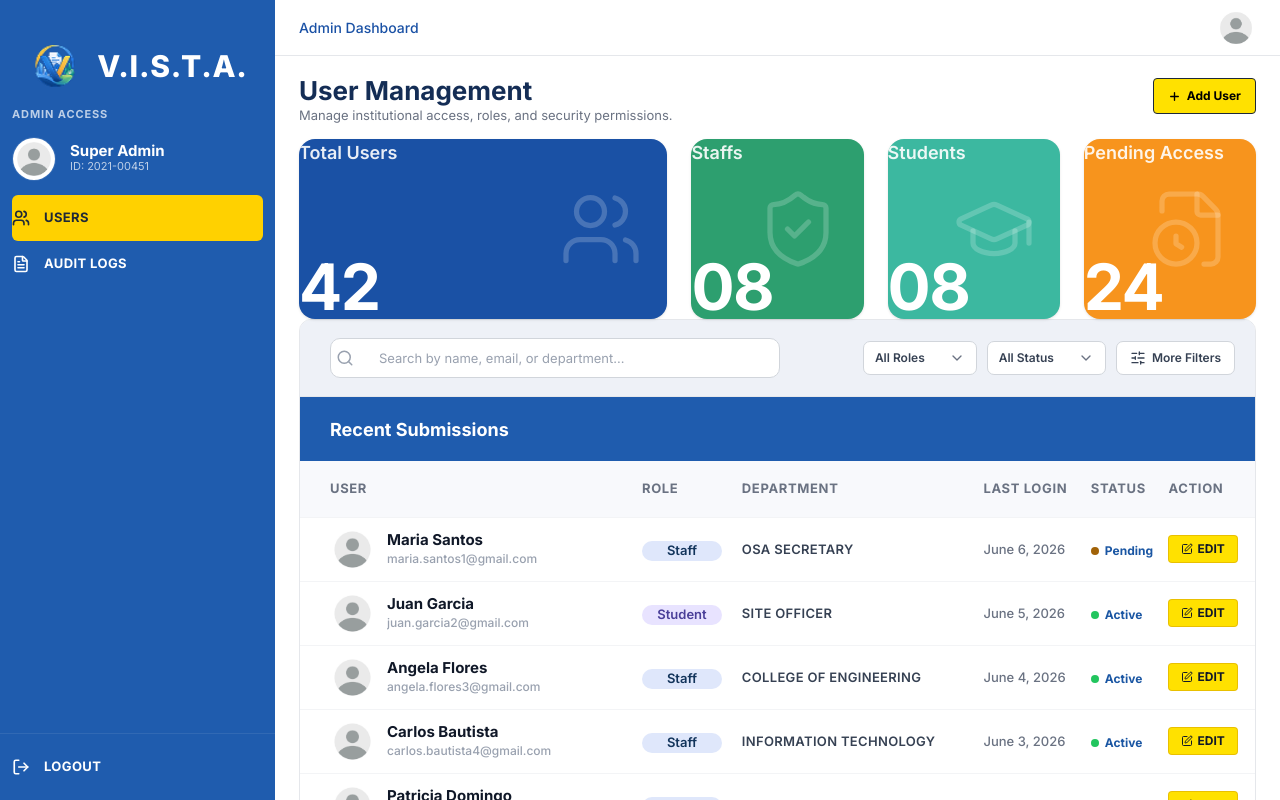
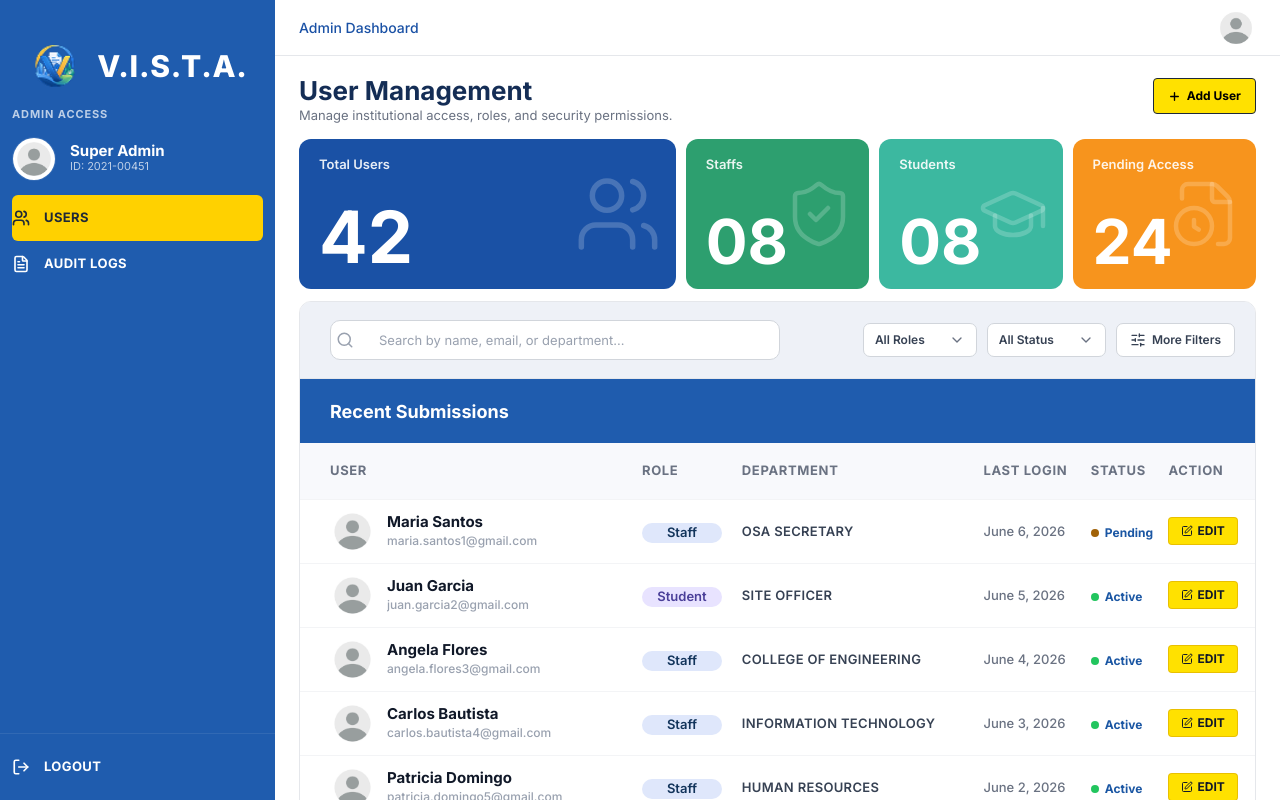
Before and after one commit to V-I-S-T-A/VISTA-WEB, a React (Vite) app: page /admin/dashboard in a window 1280 px wide. Shown: the top 800 px of the page. Built offline with nearby package versions, Linux system fonts and the light colour scheme; a web font is replaced by a local one.

Commit message:
refactor(user-summary-cards): adjust card spacing and improve visual hierarchy

```diff
--- a/src/modules/admin/components/dashboard/UserSummaryCards.jsx
+++ b/src/modules/admin/components/dashboard/UserSummaryCards.jsx
@@ -1,56 +1,38 @@
 import { Users, ShieldCheck, GraduationCap, FileClock } from 'lucide-react'
 
 const CARDS = [
-  {
-    label: 'Total Users',
-    value: '42',
-    icon: Users,
-    bg: 'bg-[#1a51a5]',
-  },
-  {
-    label: 'Staffs',
-    value: '08',
-    icon: ShieldCheck,
-    bg: 'bg-[#2d9f6f]',
-  },
-  {
-    label: 'Students',
-    value: '08',
-    icon: GraduationCap,
-    bg: 'bg-[#3cb8a0]',
-  },
-  {
-    label: 'Pending Access',
-    value: '24',
-    icon: FileClock,
-    bg: 'bg-[#f7941d]',
-  },
+  { label: 'Total Users', value: '42', icon: Users, bg: 'bg-[#1a51a5]' },
+  { label: 'Staffs', value: '08', icon: ShieldCheck, bg: 'bg-[#2d9f6f]' },
+  { label: 'Students', value: '08', icon: GraduationCap, bg: 'bg-[#3cb8a0]' },
+  { label: 'Pending Access', value: '24', icon: FileClock, bg: 'bg-[#f7941d]' },
 ]
 
 export default function UserSummaryCards() {
   return (
-    <div className="w-full">
-      <div className="mb-8 grid grid-cols-5 gap-6">
+    <div className="w-full" style={{ marginBottom: '12px' }}>
+      <div className="grid grid-cols-5" style={{ gap: '10px' }}>
         {CARDS.map(({ label, value, icon: Icon, bg }, index) => (
           <div
             key={label}
-            className={`
-              relative overflow-hidden rounded-2xl ${bg}
-              px-6 py-6 lg:px-8 lg:py-8 text-white shadow-sm
-              flex flex-col justify-between
-              h-[160px] lg:h-[180px]
-              ${index === 0 ? 'col-span-2' : 'col-span-1'}
-            `}
+            className={`relative overflow-hidden rounded-xl ${bg} text-white flex flex-col justify-between ${index === 0 ? 'col-span-2' : 'col-span-1'}`}
+            style={{ padding: '16px 20px', height: '150px' }}
           >
-            <p className="relative z-10 font-inter text-[16px] lg:text-[18px] font-semibold text-white/90">
+            <p className="relative z-10 font-inter font-semibold text-white/90" style={{ fontSize: '13px' }}>
               {label}
             </p>
-            <p className="relative z-10 font-inter text-[56px] lg:text-[64px] font-bold leading-none tracking-tight">
+            <p className="relative z-10 font-inter font-bold leading-none"
+              style={{ fontSize: index === 0 ? '72px' : '62px' }}>
               {value}
             </p>
-
             <Icon
-              className="absolute right-6 top-1/2 -translate-y-1/2 h-[72px] w-[72px] lg:h-[84px] lg:w-[84px] text-white/20"
+              className="absolute text-white/20"
+              style={{
+                right: '14px',
+                top: '50%',
+                transform: 'translateY(-50%)',
+                width: index === 0 ? '88px' : '72px',
+                height: index === 0 ? '88px' : '72px',
+              }}
               strokeWidth={1.5}
               aria-hidden="true"
             />
```
